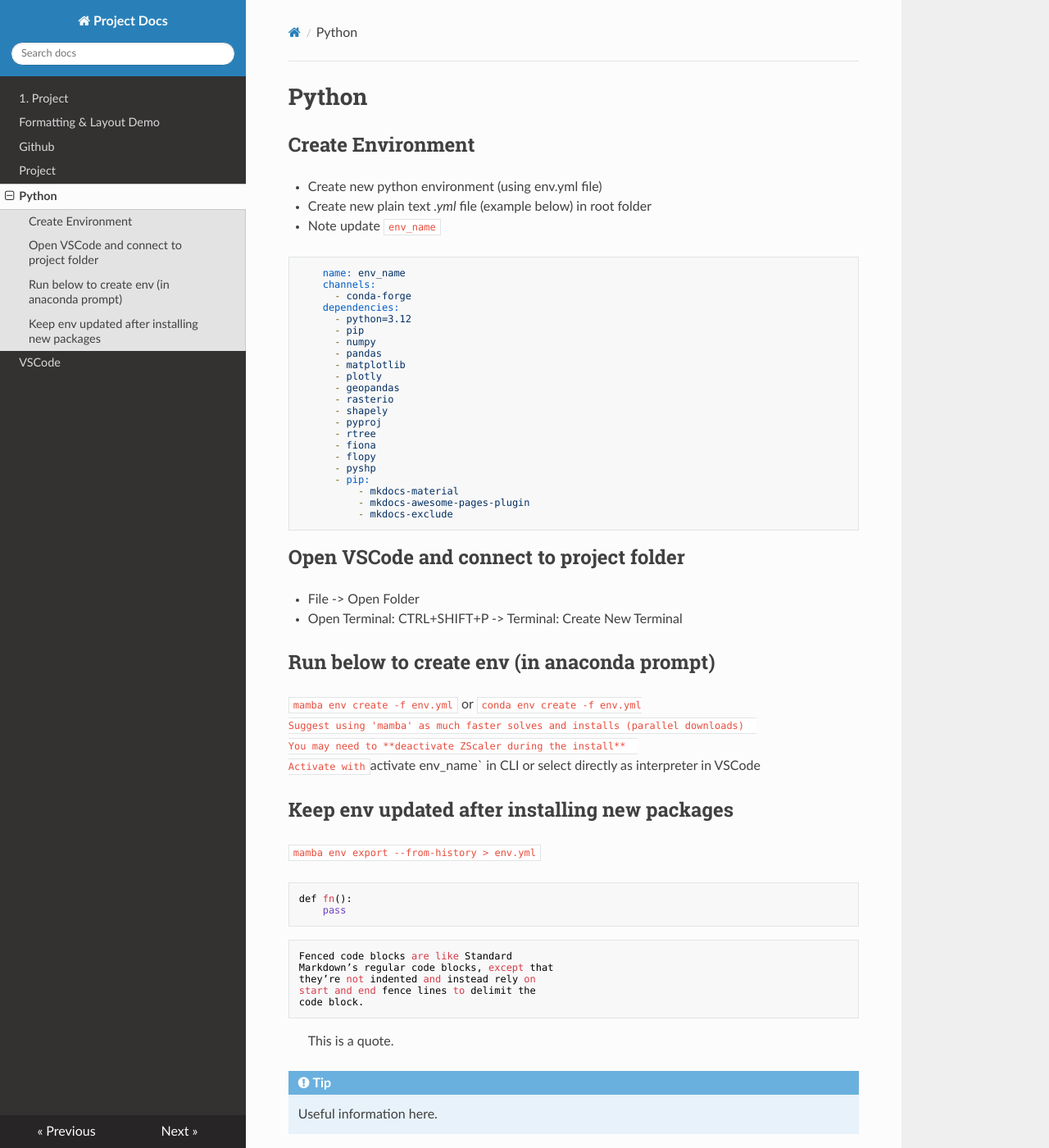
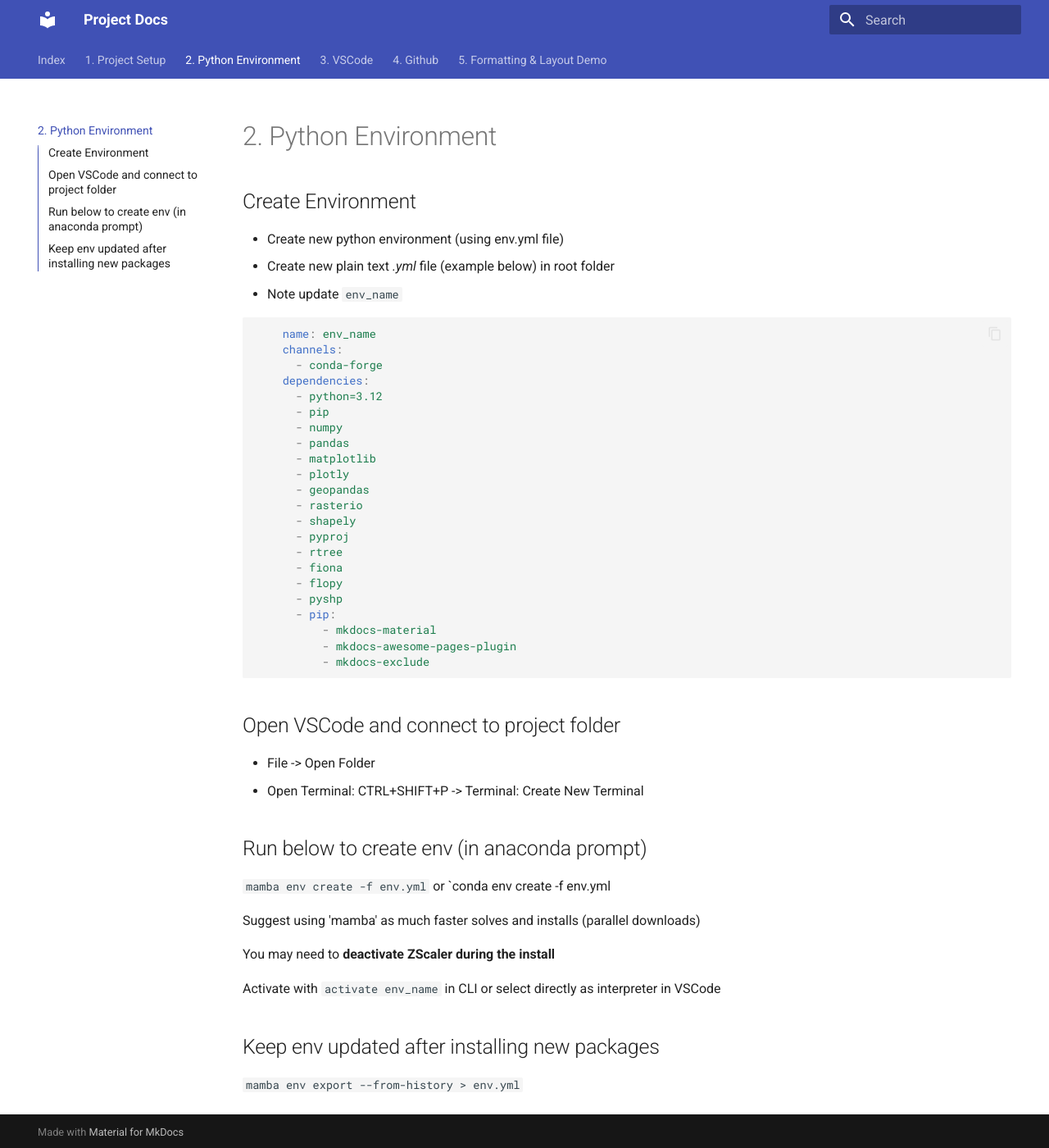
Before and after one commit to INTERA-Inc/workflow-docs, an MkDocs documentation site: the page built from docs/02_python.md, in a window 1280 px wide and 1400 px high. Shown: the whole window at 82% size. Built offline with MkDocs 1.6.1 and Material for MkDocs 9.7.7, drawn with Linux system fonts in a browser that asks for light colours; nearby versions of some CDN libraries; some of the changed text lies outside the part shown.

Commit message:
mkdocs update

````diff
--- a/docs/python.md
+++ b/docs/02_python.md
@@ -1,4 +1,4 @@
-# Python
+title: 2. Python Environment
 
 ## Create Environment
 - Create new python environment (using env.yml file)
@@ -38,46 +38,13 @@
 ## Run below to create env (in anaconda prompt)
 
 `mamba env create -f env.yml` or `conda env create -f env.yml
+
 Suggest using 'mamba' as much faster solves and installs (parallel downloads)
+
 You may need to **deactivate ZScaler during the install**
+
 Activate with `activate env_name` in CLI or select directly as interpreter in VSCode
 
 ## Keep env updated after installing new packages
 
 `mamba env export --from-history > env.yml`
-
-
-```python
-def fn():
-    pass
-```
-
-```
-Fenced code blocks are like Standard
-Markdown’s regular code blocks, except that
-they’re not indented and instead rely on
-start and end fence lines to delimit the
-code block.
-```
-
-> This is a quote.
-
-!!! note "Tip"
-    Useful information here.
-
-* A list item.
-
-```
-not part of the list
-```
-
-``` { .html }
-<p>HTML Document</p>
-```
-
-~~~
-a one-line code block
-~~~
-
-??? note "Details"
-    This text is initially folded.
--- a/mkdocs.yml
+++ b/mkdocs.yml
@@ -2,80 +2,28 @@ site_name: Project Docs
 # site_url: https://github.com/INTERA-Inc/workflow-docs.git
 
 theme:
-  name: readthedocs
-  highlightjs: true
-  navigation_depth: 3
-  color_mode: dark
+  name: material
+  features:
+    - navigation.instant
+    - navigation.sections
+    - navigation.tabs
+    - toc.integrate
+    - content.code.copy
+    - search.suggest
+    - search.highlight
 
 markdown_extensions:
   - admonition
   - toc:
       permalink: true
+  - tables
   - fenced_code
-  - tables
+  - footnotes
+  - def_list
+  - pymdownx.details
+  - pymdownx.superfences
+  - pymdownx.tabbed:
+      alternate_style: true
   - pymdownx.highlight
-  # - pymdownx.superfences
-  - pymdownx.mark        # ==highlighted text==
-  - pymdownx.details     # collapsible admonitions: ??? note "Title"
-  - codehilite
-
-
-# site_name: Project Docs
-# # site_url: https://github.com/INTERA-Inc/workflow-docs.git
-
-# theme:
-#   name: readthedocs
-#   color_mode: dark
-#   nav_style: dark
-#   navigation_depth: 10
-#   # user_color_mode_toggle: true
-#   # name: material
-#   # language: en
-#   # features:
-#   #   - navigation.sections      # group pages by section
-#   #   - navigation.expand        # expand all sections in sidebar
-#   #   - navigation.top           # “back to top” button
-#   #   - toc.follow               # highlight current section as you scroll
-#   #   - toc.integrate            # merge page TOC into left nav on small screens
-
-# nav:
-#   - Home: index.md
-#   - General Project Setup:
-#       - project.md
-#   - Python Env & VSCode:
-#         - Python: python.md
-#         - VSCode: vscode.md
-#   - Github:
-#       - 'Github Setup': 'github.md'
-#       - 'Github Setup': 'github.md'
-# # extra_css:
-# # - _styles/style.css
-
-# markdown_extensions:
-#   - toc:
-#       permalink: "#"
-#       toc_depth: "1-3"
-#       # baselevel: 4
-#       separator: "_"
-# # markdown_extensions:
-# #   # Core
-# #   - admonition
-# #   - toc:
-# #       permalink: "#"
-# #       toc_depth: "1-2"
-# #       # baselevel: 4
-# #       # separator: "_"
-# #   - tables
-# #   - fenced_code
-# #   - codehilite:
-# #       guess_lang: false
-# #       linenums: false
-
-# #   # Pymdown extras
-# #   - pymdownx.highlight:
-# #       use_pygments: true
-# #   - pymdownx.superfences
-# #   - pymdownx.mark        # ==highlighted text==
-# #   - pymdownx.details     # collapsible admonitions: ??? note "Title"
-# #   - pymdownx.tasklist:
-# #       custom_checkbox: true
+  - pymdownx.mark
+  - attr_list
````
Also changed, not shown: docs/01_project.md (renamed from docs/project.md, +1 -0 lines), docs/03_vscode.md (renamed from docs/vscode.md, +5 -5 lines), docs/04_github.md (renamed from docs/github.md, +5 -6 lines), docs/05_example.md (added, +129 -0 lines), docs/example.md (deleted, +0 -101 lines), docs/index.md (+3 -24 lines), docs/img/model_schematic.png (added).
